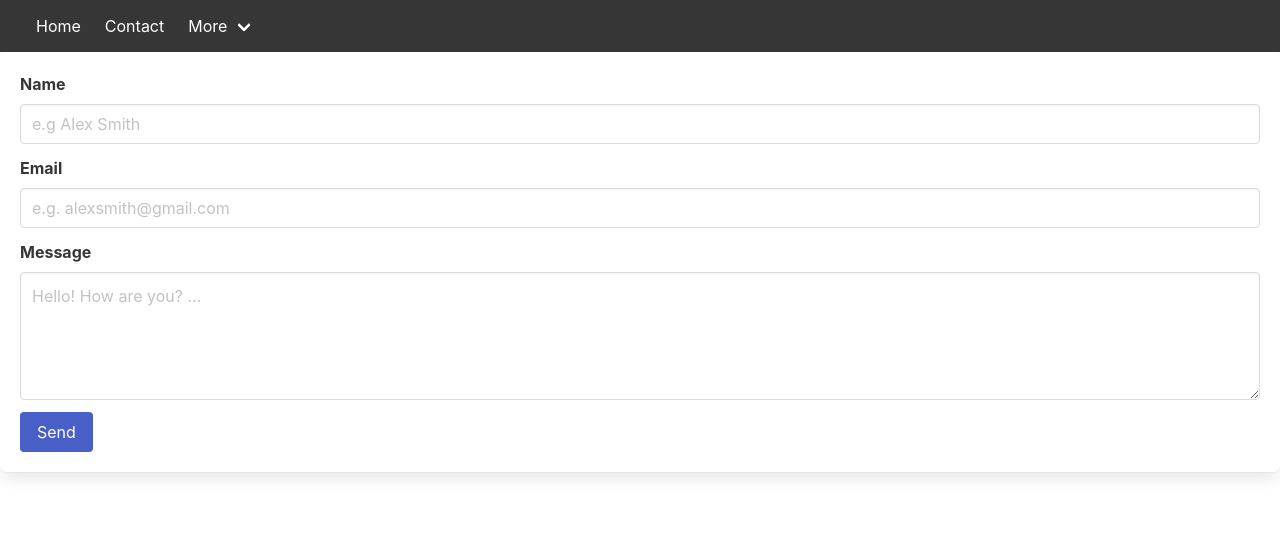
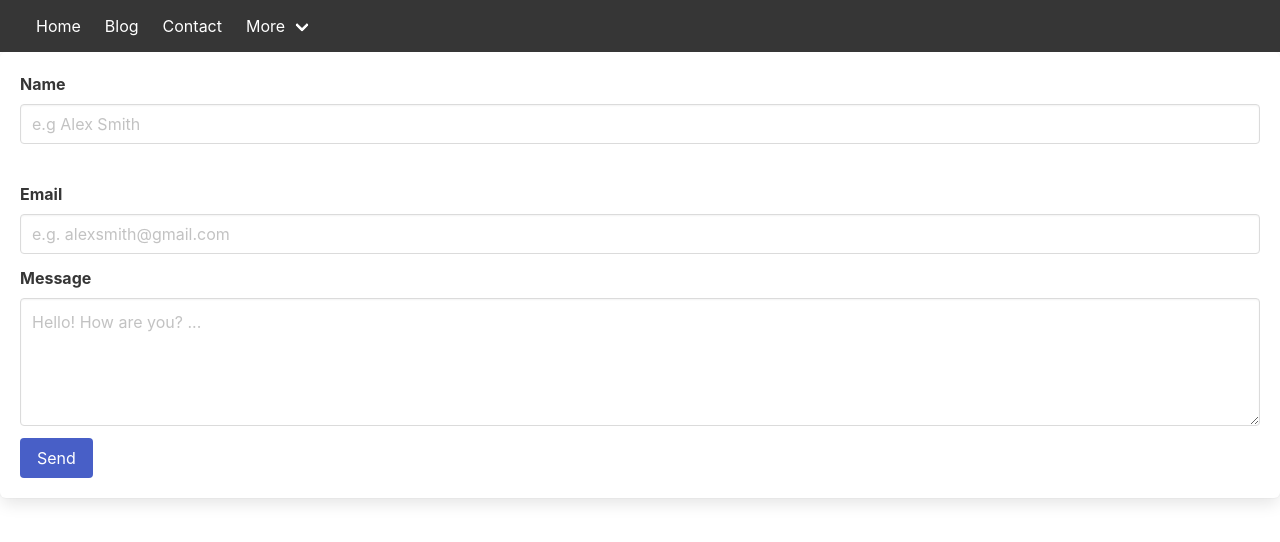
Before and after one commit to Lyndogwin/portfolio, a React (Create React App) app: page /#/contact in a window 1280 px wide. Shown: the top 542 px of the page. Built offline with nearby package versions, Linux system fonts and the light colour scheme; no server answers.

Commit message:
add blog route

```diff
--- a/src/App.js
+++ b/src/App.js
@@ -57,6 +57,10 @@ class App extends React.Component {
                 Home
               </a>
 
+              <a className="navbar-item" href="/portfolio/#/blog">
+                Blog
+              </a>
+
               <a className="navbar-item" href="/portfolio/#/contact">
                 Contact
               </a>
@@ -88,6 +92,7 @@ class App extends React.Component {
         <Router basename="/portfolio">
           <Switch>
             <Route path="/" component={Routes.Home} exact/>
+            <Route path="/blog/" component={Routes.Blog}/>
             <Route path="/contact/" component={Routes.Contact}/>
           </Switch>
         </Router>
--- /dev/null
+++ b/src/routes/Blog/index.js
@@ -0,0 +1,12 @@
+import React from 'react';
+
+class Blog extends React.Component {
+  render () {
+    return(
+      <div>
+
+      </div>
+    )
+  }
+}
+export default Blog;
--- a/src/routes/Contact/index.js
+++ b/src/routes/Contact/index.js
@@ -80,6 +80,9 @@ class Contact extends React.Component {
                 value={this.state.name}
                 placeholder="e.g Alex Smith"
               />
+              <span class="icon is-small is-left">
+                <i class="fas fa-envelope"></i>
+              </span>
             </div>
           </div>
 
--- a/src/routes/Home/index.js
+++ b/src/routes/Home/index.js
@@ -7,7 +7,7 @@ class Home extends React.Component {
         <section className="hero is-success">
           <div className="hero-body">
             <p className="title">
-            <img src="./self_portrait.gif" width="32" height="64" alt="Logo"/>
+              <img src="./self_portrait.gif" width="32" height="64" alt="Logo"/>
               Brandon Bost
             </p>
             <p className="subtitle">
--- a/src/routes/index.js
+++ b/src/routes/index.js
@@ -1,7 +1,8 @@
 import Home from './Home';
 import Contact from './Contact';
-
+import Blog from './Blog';
 export{
   Home,
+  Blog,
   Contact
 }
```
Also changed, not shown: src/routes/Template_Route/index.js (added, +11 -0 lines).
